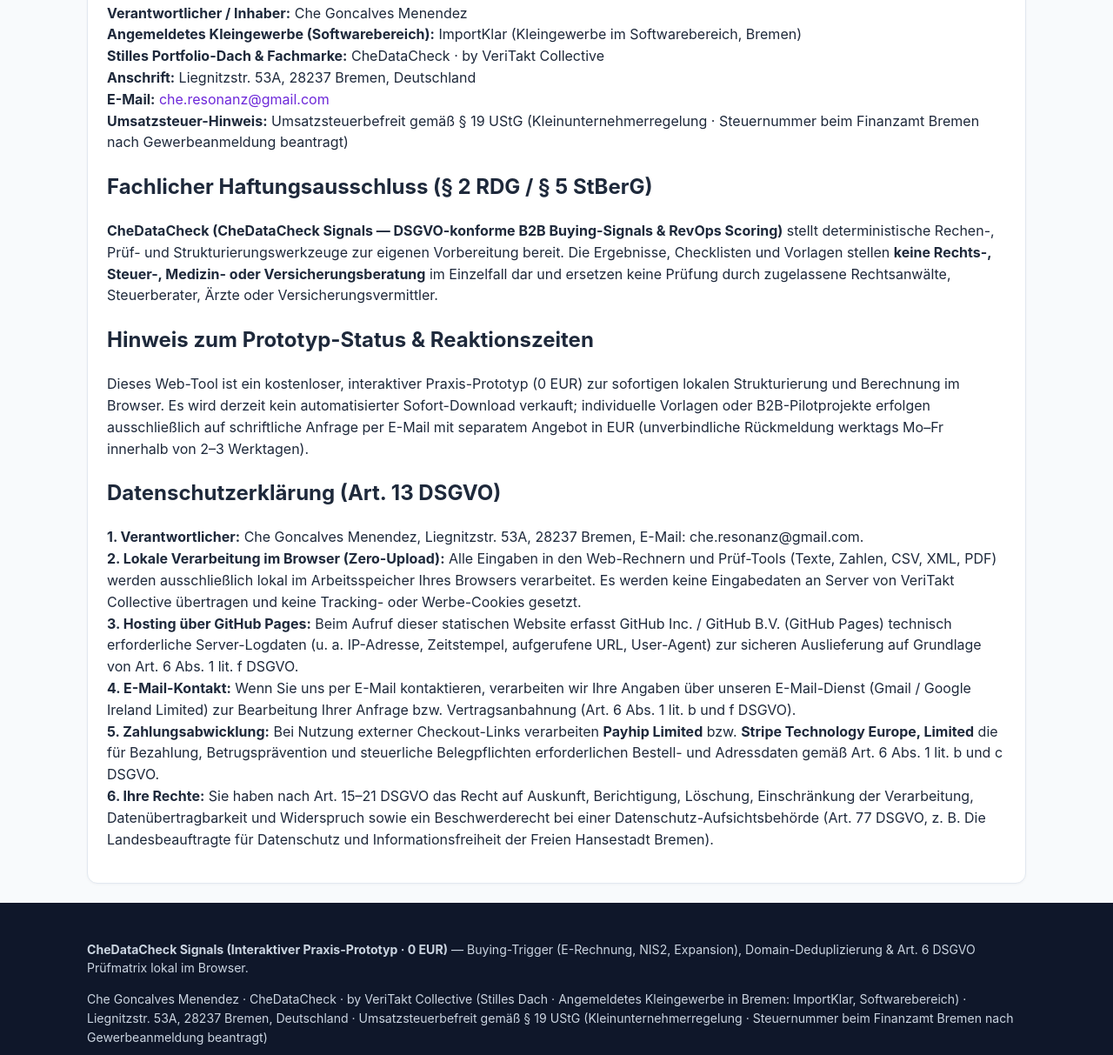
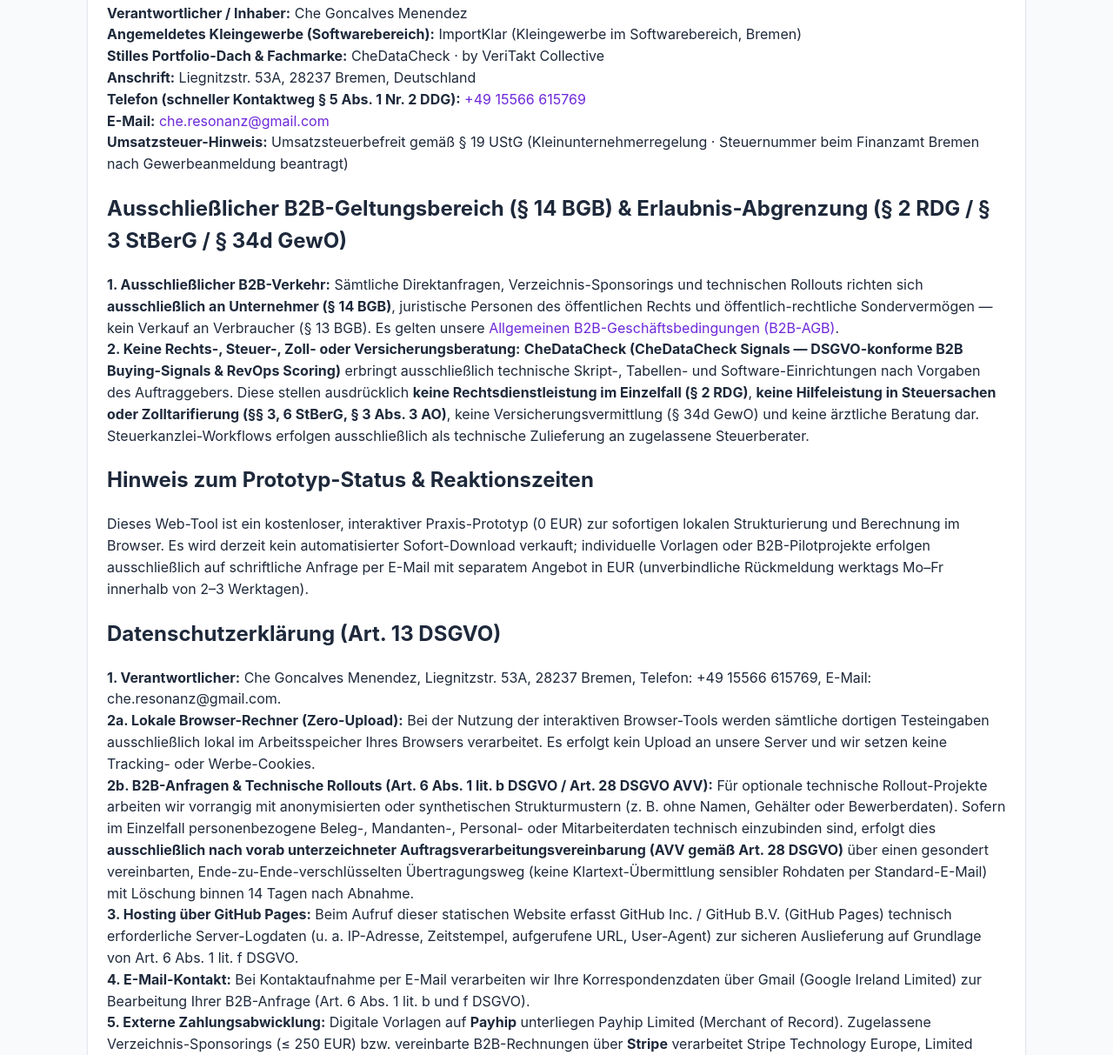
Before and after one commit to cheresonanz-design/chedatacheck-signal-enrichment, a plain HTML site: page legal/index.html in a window 1280 px wide. Shown: the part 325-1538 px from the top of the page at 87% size. Drawn offline with Linux system fonts and the light colour scheme.

Commit message:
Deploy chedatacheck-signal-enrichment (2026-11-24 07:02:07)

```diff
--- a/legal/index.html
+++ b/legal/index.html
@@ -29,15 +29,20 @@
         <strong>Angemeldetes Kleingewerbe (Softwarebereich):</strong> ImportKlar (Kleingewerbe im Softwarebereich, Bremen)<br />
         <strong>Stilles Portfolio-Dach &amp; Fachmarke:</strong> CheDataCheck · by VeriTakt Collective<br />
         <strong>Anschrift:</strong> Liegnitzstr. 53A, 28237 Bremen, Deutschland<br />
+        <strong>Telefon (schneller Kontaktweg § 5 Abs. 1 Nr. 2 DDG):</strong> <a href="tel:+4915566615769">+49 15566 615769</a><br />
         <strong>E-Mail:</strong> <a href="mailto:che.resonanz@gmail.com">che.resonanz@gmail.com</a><br />
         <strong>Umsatzsteuer-Hinweis:</strong> Umsatzsteuerbefreit gemäß § 19 UStG (Kleinunternehmerregelung · Steuernummer beim Finanzamt Bremen nach Gewerbeanmeldung beantragt)
       </p>
 
-      <h2>Fachlicher Haftungsausschluss (§ 2 RDG / § 5 StBerG)</h2>
+      <h2>Ausschließlicher B2B-Geltungsbereich (§ 14 BGB) &amp; Erlaubnis-Abgrenzung (§ 2 RDG / § 3 StBerG / § 34d GewO)</h2>
       <p>
-        <strong>CheDataCheck (CheDataCheck Signals — DSGVO-konforme B2B Buying-Signals &amp; RevOps Scoring)</strong> stellt deterministische Rechen-, Prüf- und Strukturierungswerkzeuge zur eigenen Vorbereitung bereit.
-        Die Ergebnisse, Checklisten und Vorlagen stellen <strong>keine Rechts-, Steuer-, Medizin- oder Versicherungsberatung</strong> im Einzelfall dar
-        und ersetzen keine Prüfung durch zugelassene Rechtsanwälte, Steuerberater, Ärzte oder Versicherungsvermittler.
+        <strong>1. Ausschließlicher B2B-Verkehr:</strong> Sämtliche Direktanfragen, Verzeichnis-Sponsorings und technischen Rollouts richten sich
+        <strong>ausschließlich an Unternehmer (§ 14 BGB)</strong>, juristische Personen des öffentlichen Rechts und öffentlich-rechtliche Sondervermögen — kein Verkauf an Verbraucher (§ 13 BGB).
+        Es gelten unsere <a href="https://cheresonanz-design.github.io/opskanon-directory/agb/" target="_blank" rel="noopener">Allgemeinen B2B-Geschäftsbedingungen (B2B-AGB)</a>.<br />
+        <strong>2. Keine Rechts-, Steuer-, Zoll- oder Versicherungsberatung:</strong> <strong>CheDataCheck (CheDataCheck Signals — DSGVO-konforme B2B Buying-Signals &amp; RevOps Scoring)</strong> erbringt ausschließlich
+        technische Skript-, Tabellen- und Software-Einrichtungen nach Vorgaben des Auftraggebers. Diese stellen ausdrücklich <strong>keine Rechtsdienstleistung im Einzelfall (§ 2 RDG)</strong>,
+        <strong>keine Hilfeleistung in Steuersachen oder Zolltarifierung (§§ 3, 6 StBerG, § 3 Abs. 3 AO)</strong>, keine Versicherungsvermittlung (§ 34d GewO) und keine ärztliche Beratung dar.
+        Steuerkanzlei-Workflows erfolgen ausschließlich als technische Zulieferung an zugelassene Steuerberater.
       </p>
 
       <h2>Hinweis zum Prototyp-Status &amp; Reaktionszeiten</h2>
@@ -49,18 +54,18 @@
 
       <h2>Datenschutzerklärung (Art. 13 DSGVO)</h2>
       <p>
-        <strong>1. Verantwortlicher:</strong> Che Goncalves Menendez, Liegnitzstr. 53A, 28237 Bremen, E-Mail: che.resonanz@gmail.com.<br />
-        <strong>2. Lokale Verarbeitung im Browser (Zero-Upload):</strong> Alle Eingaben in den Web-Rechnern und Prüf-Tools (Texte, Zahlen, CSV, XML, PDF)
-        werden ausschließlich lokal im Arbeitsspeicher Ihres Browsers verarbeitet. Es werden keine Eingabedaten an Server von VeriTakt Collective übertragen
-        und keine Tracking- oder Werbe-Cookies gesetzt.<br />
+        <strong>1. Verantwortlicher:</strong> Che Goncalves Menendez, Liegnitzstr. 53A, 28237 Bremen, Telefon: +49 15566 615769, E-Mail: che.resonanz@gmail.com.<br />
+        <strong>2a. Lokale Browser-Rechner (Zero-Upload):</strong> Bei der Nutzung der interaktiven Browser-Tools werden sämtliche dortigen Testeingaben
+        ausschließlich lokal im Arbeitsspeicher Ihres Browsers verarbeitet. Es erfolgt kein Upload an unsere Server und wir setzen keine Tracking- oder Werbe-Cookies.<br />
+        <strong>2b. B2B-Anfragen &amp; Technische Rollouts (Art. 6 Abs. 1 lit. b DSGVO / Art. 28 DSGVO AVV):</strong> Für optionale technische Rollout-Projekte arbeiten wir
+        vorrangig mit anonymisierten oder synthetischen Strukturmustern (z. B. ohne Namen, Gehälter oder Bewerberdaten). Sofern im Einzelfall personenbezogene Beleg-, Mandanten-,
+        Personal- oder Mitarbeiterdaten technisch einzubinden sind, erfolgt dies <strong>ausschließlich nach vorab unterzeichneter Auftragsverarbeitungsvereinbarung (AVV gemäß Art. 28 DSGVO)</strong>
+        über einen gesondert vereinbarten, Ende-zu-Ende-verschlüsselten Übertragungsweg (keine Klartext-Übermittlung sensibler Rohdaten per Standard-E-Mail) mit Löschung binnen 14 Tagen nach Abnahme.<br />
         <strong>3. Hosting über GitHub Pages:</strong> Beim Aufruf dieser statischen Website erfasst GitHub Inc. / GitHub B.V. (GitHub Pages) technisch erforderliche
         Server-Logdaten (u. a. IP-Adresse, Zeitstempel, aufgerufene URL, User-Agent) zur sicheren Auslieferung auf Grundlage von Art. 6 Abs. 1 lit. f DSGVO.<br />
-        <strong>4. E-Mail-Kontakt:</strong> Wenn Sie uns per E-Mail kontaktieren, verarbeiten wir Ihre Angaben über unseren E-Mail-Dienst (Gmail / Google Ireland Limited)
-        zur Bearbeitung Ihrer Anfrage bzw. Vertragsanbahnung (Art. 6 Abs. 1 lit. b und f DSGVO).<br />
-        <strong>5. Zahlungsabwicklung:</strong> Bei Nutzung externer Checkout-Links verarbeiten <strong>Payhip Limited</strong> bzw. <strong>Stripe Technology Europe, Limited</strong>
-        die für Bezahlung, Betrugsprävention und steuerliche Belegpflichten erforderlichen Bestell- und Adressdaten gemäß Art. 6 Abs. 1 lit. b und c DSGVO.<br />
-        <strong>6. Ihre Rechte:</strong> Sie haben nach Art. 15–21 DSGVO das Recht auf Auskunft, Berichtigung, Löschung, Einschränkung der Verarbeitung,
-        Datenübertragbarkeit und Widerspruch sowie ein Beschwerderecht bei einer Datenschutz-Aufsichtsbehörde (Art. 77 DSGVO, z. B. Die Landesbeauftragte für Datenschutz und Informationsfreiheit der Freien Hansestadt Bremen).
+        <strong>4. E-Mail-Kontakt:</strong> Bei Kontaktaufnahme per E-Mail verarbeiten wir Ihre Korrespondenzdaten über Gmail (Google Ireland Limited) zur Bearbeitung Ihrer B2B-Anfrage (Art. 6 Abs. 1 lit. b und f DSGVO).<br />
+        <strong>5. Externe Zahlungsabwicklung:</strong> Digitale Vorlagen auf <strong>Payhip</strong> unterliegen Payhip Limited (Merchant of Record). Zugelassene Verzeichnis-Sponsorings (&le; 250 EUR) bzw. vereinbarte B2B-Rechnungen über <strong>Stripe</strong> verarbeitet Stripe Technology Europe, Limited gemäß Art. 6 Abs. 1 lit. b und c DSGVO.<br />
+        <strong>6. Ihre Rechte:</strong> Sie haben nach Art. 15–21 DSGVO das Recht auf Auskunft, Berichtigung, Löschung, Einschränkung, Datenübertragbarkeit und Widerspruch sowie ein Beschwerderecht bei der Aufsichtsbehörde (Art. 77 DSGVO, z. B. Die Landesbeauftragte für Datenschutz und Informationsfreiheit der Freien Hansestadt Bremen).
       </p>
     </div>
     </main>
```
